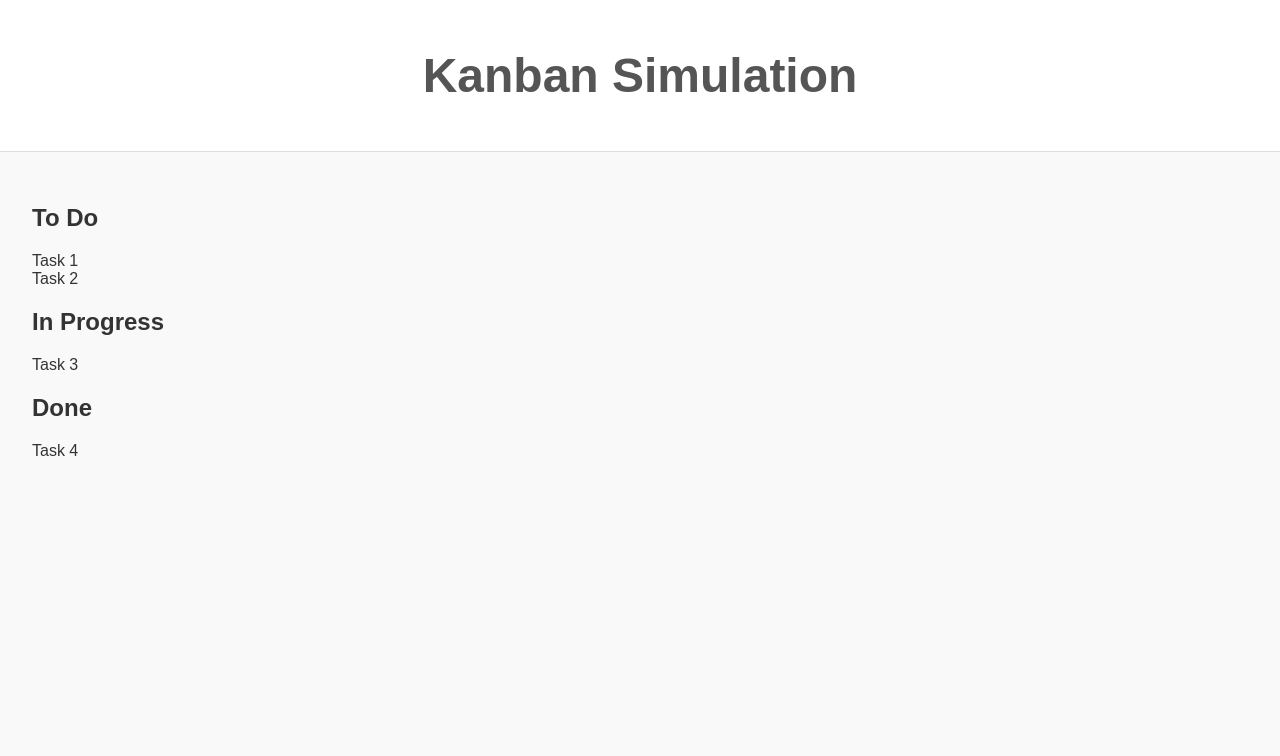
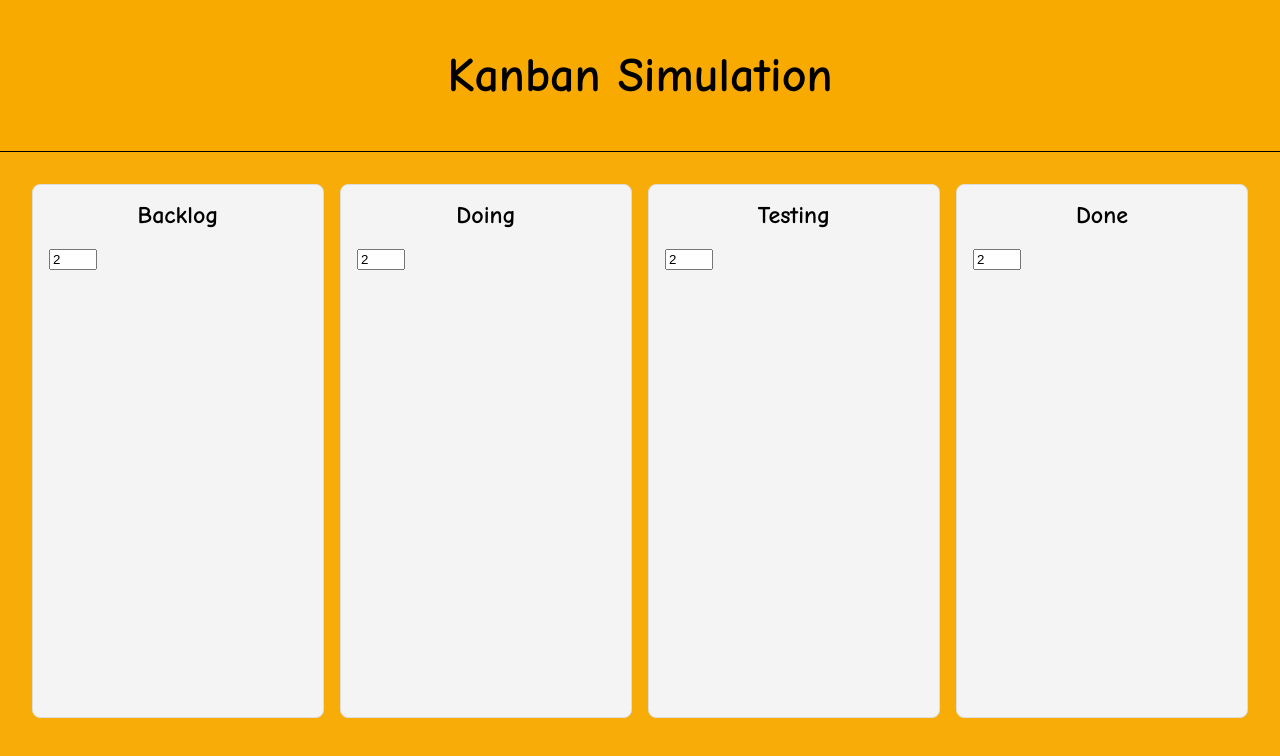
Before and after one commit to roe-rho/Praxisprojekt-Kanban, a plain HTML site: page Frontend/index.html in a window 1280 px wide. Drawn offline with Linux system fonts and the light colour scheme.

Commit message:
Updated Columns and Style

```diff
--- a/Frontend/index.html
+++ b/Frontend/index.html
@@ -10,20 +10,29 @@
     <header>
         <h1>Kanban Simulation</h1>
     </header>
-    <main class="board">
-        <div class="column">
-            <h2>To Do</h2>
-            <div class="task">Task 1</div>
-            <div class="task">Task 2</div>
-        </div>
-        <div class="column">
-            <h2>In Progress</h2>
-            <div class="task">Task 3</div>
-        </div>
-        <div class="column">
-            <h2>Done</h2>
-            <div class="task">Task 4</div>
-        </div>
+    <main>
+        <section id="kanban-board">
+            <div class="column" id="col-backlog">
+                <h2>Backlog</h2>
+                <div><input id="Backlog" type="number" value="2" min="1" style="width: 40px"><div class="count"></div></div>
+                <div class="cards"></div>
+            </div>
+            <div class="column" id="col-doing">
+                <h2>Doing</h2>
+                <div><input id="Doing" type="number" value="2" min="1" style="width: 40px"><div class="count"></div></div>
+                <div class="cards"></div>
+            </div>
+            <div class="column" id="col-testing">
+                <h2>Testing</h2>
+                <div><input id="Testing" type="number" value="2" min="1" style="width: 40px"><div class="count"></div></div>
+                <div class="cards"></div>
+            </div>
+            <div class="column" id="col-done">
+                <h2>Done</h2>
+                <div><input id="Done" type="number" value="2" min="1" style="width: 40px"><div class="count"></div></div>
+                <div class="cards"></div>
+            </div>
+        </section>
     </main>
 </body>
 </html>
--- a/Frontend/style.css
+++ b/Frontend/style.css
@@ -1,26 +1,32 @@
 /* General Styles */
 body {
-    font-family: Arial, sans-serif;
-    background-color: #f9f9f9;
-    color: #333;
+    font-family: Comic Sans MS, cursive, sans-serif;
+    background-color: #f8aa00f8;
+    color: #000000;
     margin: 0;
     padding: 0;
 }
 
 /* Header */
 header {
-    background-color: #ffffff;
-    border-bottom: 1px solid #ddd;
+    background-color: #f8aa00f8;
+    border-bottom: 1px solid #000000;
     padding: 1rem;
     text-align: center;
     font-size: 1.5rem;
     font-weight: bold;
-    color: #555;
+    color: #000000;
 }
 
 /* Main Content */
 main {
     padding: 2rem;
+}
+
+#kanban-board {
+    display: flex;
+    gap: 1rem;
+    flex-wrap: nowrap;
 }
 
 /* Buttons */
@@ -36,6 +42,27 @@ button {
 
 button:hover {
     background-color: #0056b3;
+}
+
+/* Columns */
+.column {
+    flex: 1;
+    background-color: #f4f4f4;
+    border: 1px solid #ddd;
+    border-radius: 8px;
+    padding: 1rem;
+    min-height: 500px;
+}
+
+.column h2 {
+    margin-top: 0;
+    text-align: center;
+}
+
+.cards {
+    display: flex;
+    flex-direction: column;
+    gap: 0.5rem;
 }
 
 /* Cards */
```
